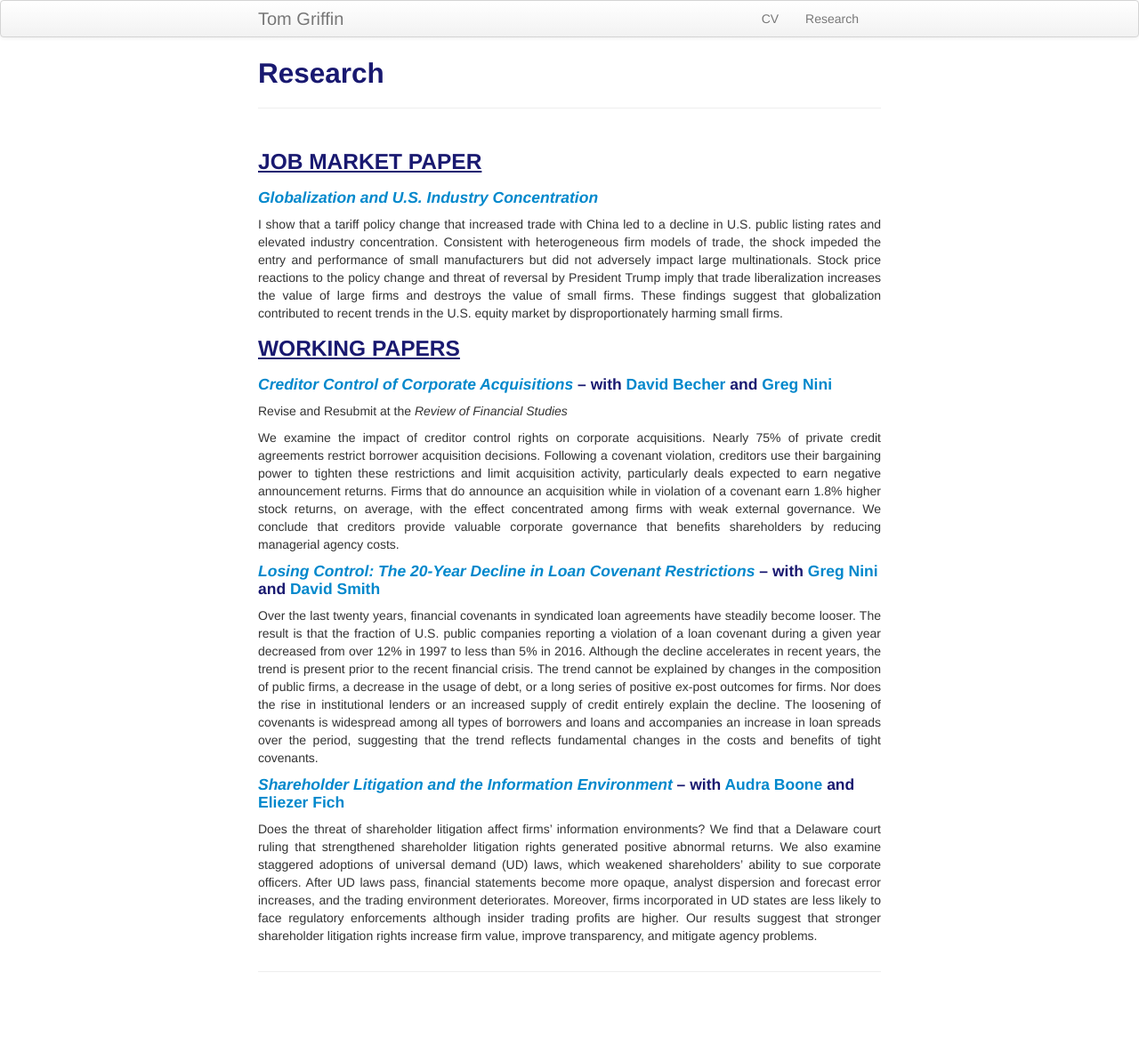
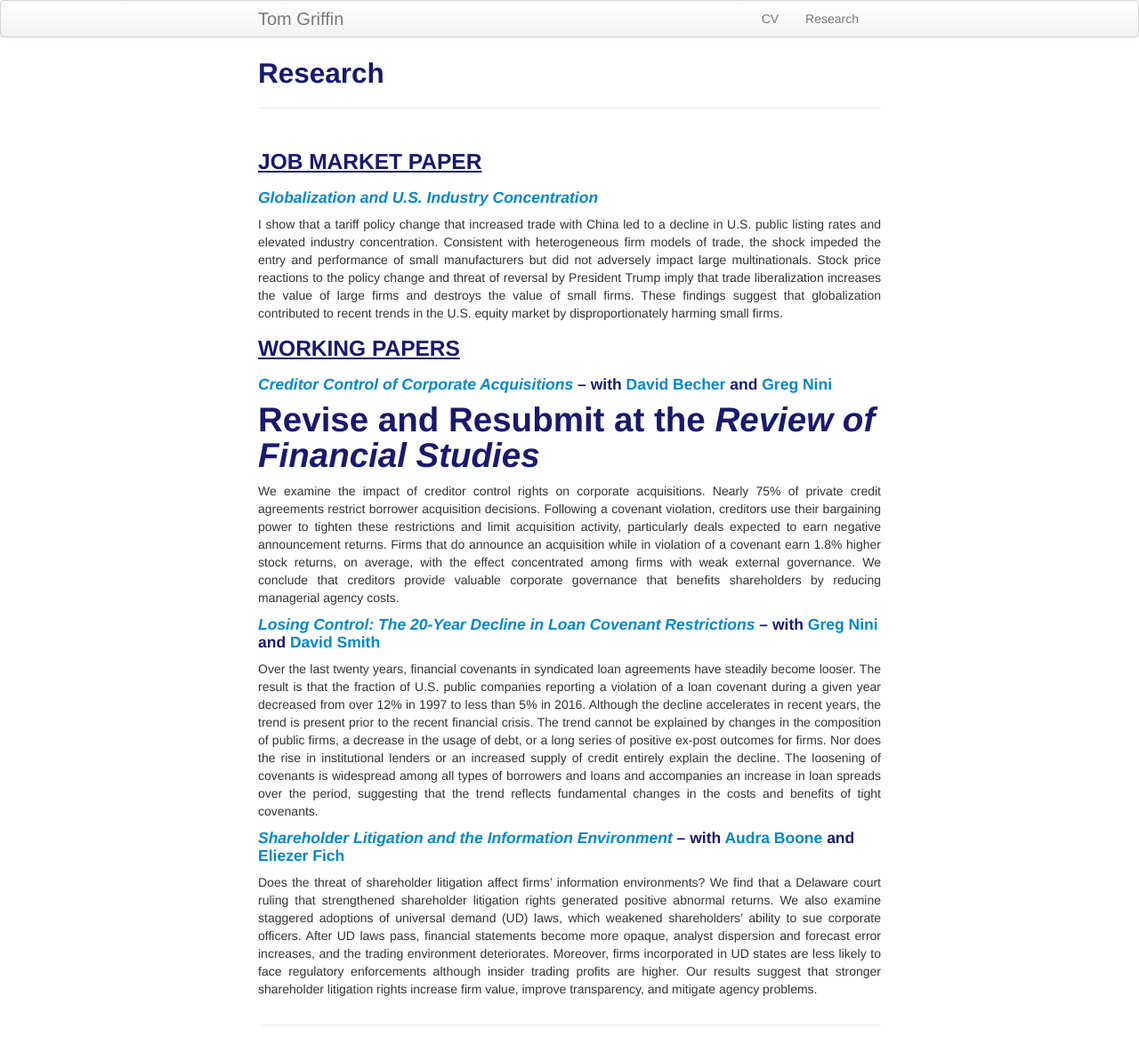
Before and after one commit to ThomasPGriffin/thomaspgriffin.github.io, a Jekyll site: the page built from pages/research.md, in a window 1280 px wide. Shown: the whole page at 89% size. Built offline with Jekyll 4.4.1, drawn with Linux system fonts in a browser that asks for light colours; before the commit the page ends 1124 px from its top, so only the background shows below that.

```diff
--- a/pages/research.md
+++ b/pages/research.md
@@ -14,7 +14,7 @@ I show that a tariff policy change that increased trade with China led to a decl
 ### <u>WORKING PAPERS<u>
 
 #### *[Creditor Control of Corporate Acquisitions]({{ BASE_PATH}}/pages/bgn_20181120.pdf)* – with <a href="https://www.lebow.drexel.edu/people/davidbecher">David Becher</a> and <a href="https://sites.google.com/view/gregnini/home">Greg Nini</a>
-Revise and Resubmit at the *Review of Financial Studies*
+# Revise and Resubmit at the *Review of Financial Studies*
 <div align="justify">
 We examine the impact of creditor control rights on corporate acquisitions. Nearly 75% of private credit
 agreements restrict borrower acquisition decisions. Following a covenant violation, creditors use their
```
